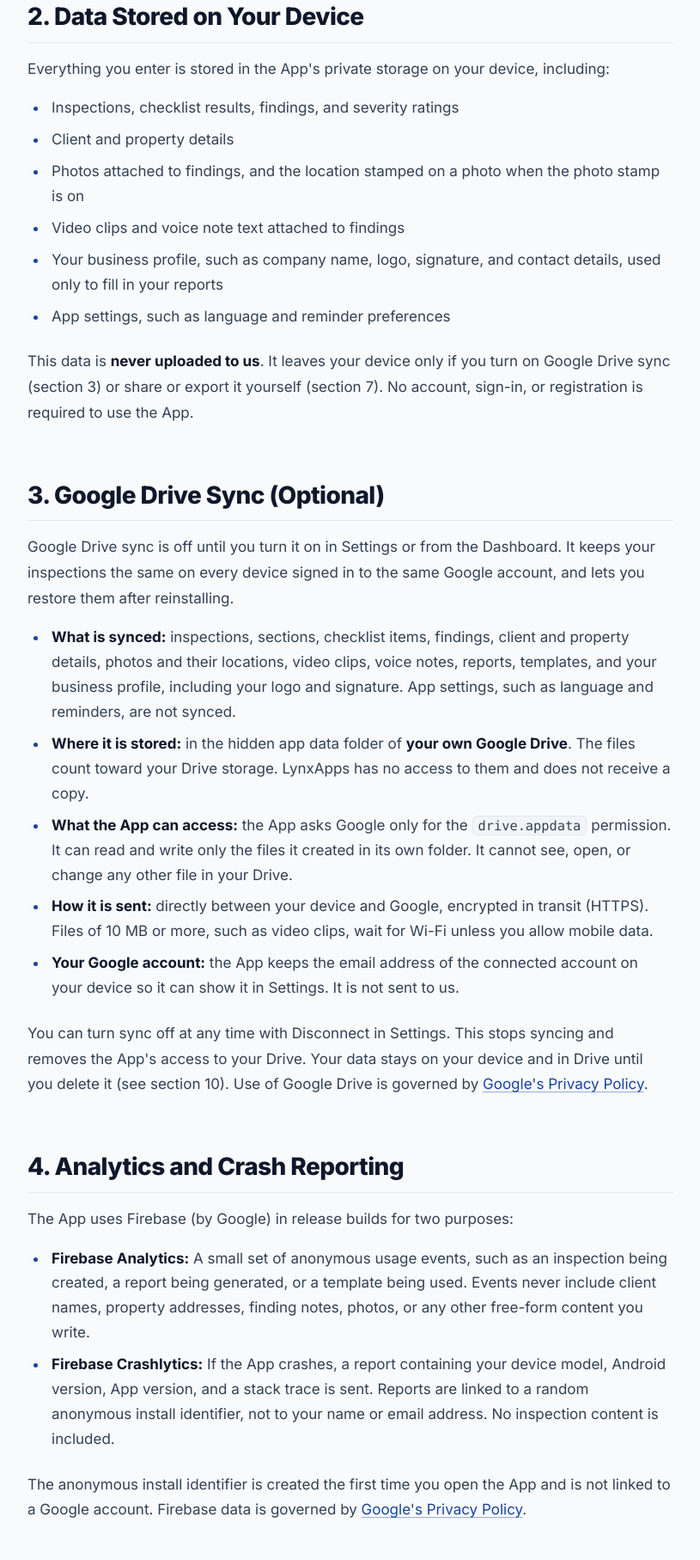
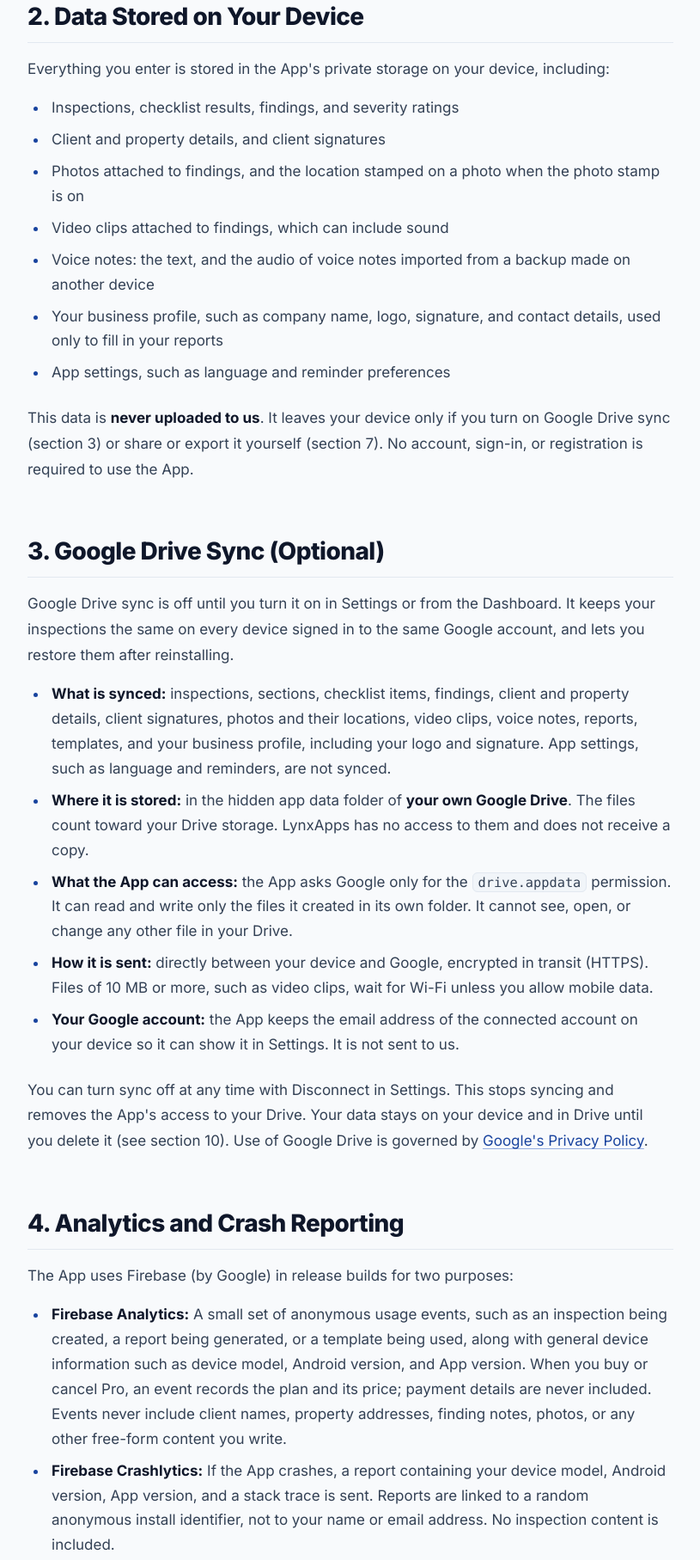
Before and after one commit to khsalman/khsalman.github.io, a plain HTML site: page inspectkit-android/privacy/index.html in a window 1280 px wide. Shown: the part 811-2626 px from the top of the page at 86% size, without its empty margins (232-1047 px from the left). Drawn offline with Linux system fonts and the light colour scheme.

Commit message:
Match the InspectKit Android privacy policy to the Data safety answers
Co-Authored-By: Claude Opus 5.5 <noreply@anthropic.com>

```diff
--- a/inspectkit-android/privacy/index.html
+++ b/inspectkit-android/privacy/index.html
@@ -47,9 +47,10 @@
             <p>Everything you enter is stored in the App's private storage on your device, including:</p>
             <ul>
                 <li>Inspections, checklist results, findings, and severity ratings</li>
-                <li>Client and property details</li>
+                <li>Client and property details, and client signatures</li>
                 <li>Photos attached to findings, and the location stamped on a photo when the photo stamp is on</li>
-                <li>Video clips and voice note text attached to findings</li>
+                <li>Video clips attached to findings, which can include sound</li>
+                <li>Voice notes: the text, and the audio of voice notes imported from a backup made on another device</li>
                 <li>Your business profile, such as company name, logo, signature, and contact details, used only to fill in your reports</li>
                 <li>App settings, such as language and reminder preferences</li>
             </ul>
@@ -58,7 +59,7 @@
             <h2>3. Google Drive Sync (Optional)</h2>
             <p>Google Drive sync is off until you turn it on in Settings or from the Dashboard. It keeps your inspections the same on every device signed in to the same Google account, and lets you restore them after reinstalling.</p>
             <ul>
-                <li><strong>What is synced:</strong> inspections, sections, checklist items, findings, client and property details, photos and their locations, video clips, voice notes, reports, templates, and your business profile, including your logo and signature. App settings, such as language and reminders, are not synced.</li>
+                <li><strong>What is synced:</strong> inspections, sections, checklist items, findings, client and property details, client signatures, photos and their locations, video clips, voice notes, reports, templates, and your business profile, including your logo and signature. App settings, such as language and reminders, are not synced.</li>
                 <li><strong>Where it is stored:</strong> in the hidden app data folder of <strong>your own Google Drive</strong>. The files count toward your Drive storage. LynxApps has no access to them and does not receive a copy.</li>
                 <li><strong>What the App can access:</strong> the App asks Google only for the <code>drive.appdata</code> permission. It can read and write only the files it created in its own folder. It cannot see, open, or change any other file in your Drive.</li>
                 <li><strong>How it is sent:</strong> directly between your device and Google, encrypted in transit (HTTPS). Files of 10&nbsp;MB or more, such as video clips, wait for Wi-Fi unless you allow mobile data.</li>
@@ -69,7 +70,7 @@
             <h2>4. Analytics and Crash Reporting</h2>
             <p>The App uses Firebase (by Google) in release builds for two purposes:</p>
             <ul>
-                <li><strong>Firebase Analytics:</strong> A small set of anonymous usage events, such as an inspection being created, a report being generated, or a template being used. Events never include client names, property addresses, finding notes, photos, or any other free-form content you write.</li>
+                <li><strong>Firebase Analytics:</strong> A small set of anonymous usage events, such as an inspection being created, a report being generated, or a template being used, along with general device information such as device model, Android version, and App version. When you buy or cancel Pro, an event records the plan and its price; payment details are never included. Events never include client names, property addresses, finding notes, photos, or any other free-form content you write.</li>
                 <li><strong>Firebase Crashlytics:</strong> If the App crashes, a report containing your device model, Android version, App version, and a stack trace is sent. Reports are linked to a random anonymous install identifier, not to your name or email address. No inspection content is included.</li>
             </ul>
             <p>The anonymous install identifier is created the first time you open the App and is not linked to a Google account. Firebase data is governed by <a href="https://policies.google.com/privacy" target="_blank" rel="noopener">Google's Privacy Policy</a>.</p>
@@ -90,7 +91,7 @@
             <ul>
                 <li><strong>Internet and network state:</strong> Used for Firebase analytics and crash reports, Google Play Billing, and Google Drive sync when it is on. The network state tells sync whether you are on Wi-Fi. Inspection work does not require a connection.</li>
                 <li><strong>Camera and photos:</strong> Used to capture or add photos and video clips to findings.</li>
-                <li><strong>Microphone:</strong> Optional. Used for voice notes, which Android's speech recognition turns into text. Only the text is kept. Depending on your device, speech recognition may run on the device or through Google's speech service.</li>
+                <li><strong>Microphone:</strong> Optional. Used for voice notes, which Android's speech recognition turns into text. The App keeps the text, not a recording. Voice notes imported from a backup made on another device can include their audio. Video clips recorded with the camera can include sound. Depending on your device, speech recognition may run on the device or through Google's speech service.</li>
                 <li><strong>Location:</strong> Optional. Used only to stamp where a photo was taken, when the photo stamp is on. Precise or approximate location both work, and photos are still taken without it.</li>
                 <li><strong>Foreground service (data sync):</strong> Used to finish large Google Drive transfers while the App is in the background, with a notification shown during the transfer.</li>
                 <li><strong>Notifications:</strong> Optional. Used to send inspection reminders. Reminders are off by default, and you control them in the App and in Android Settings.</li>
@@ -117,7 +118,7 @@
                 <li><strong>Access:</strong> All your data is on your device and visible within the App at any time.</li>
                 <li><strong>Deletion:</strong> Delete records in the App, clear App storage, or uninstall the App. Delete the Google Drive copy as described in section 10.</li>
                 <li><strong>No data sale:</strong> We do not sell personal data.</li>
-                <li><strong>Analytics:</strong> You can limit analytics and crash reporting through your Google account and device settings.</li>
+                <li><strong>Analytics:</strong> Analytics and crash reports are anonymous and contain no inspection content. The App has no setting to turn them off; uninstalling the App stops them.</li>
             </ul>
 
             <h2>14. Changes to This Policy</h2>
```
